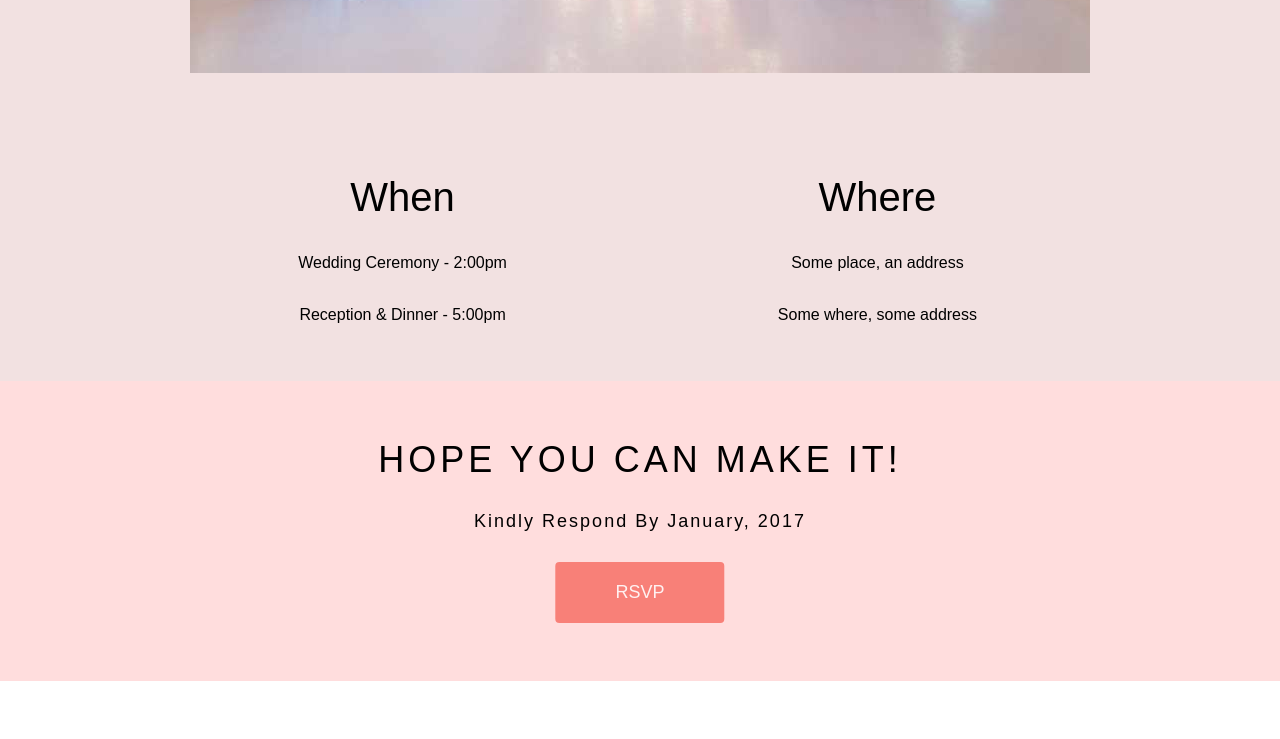
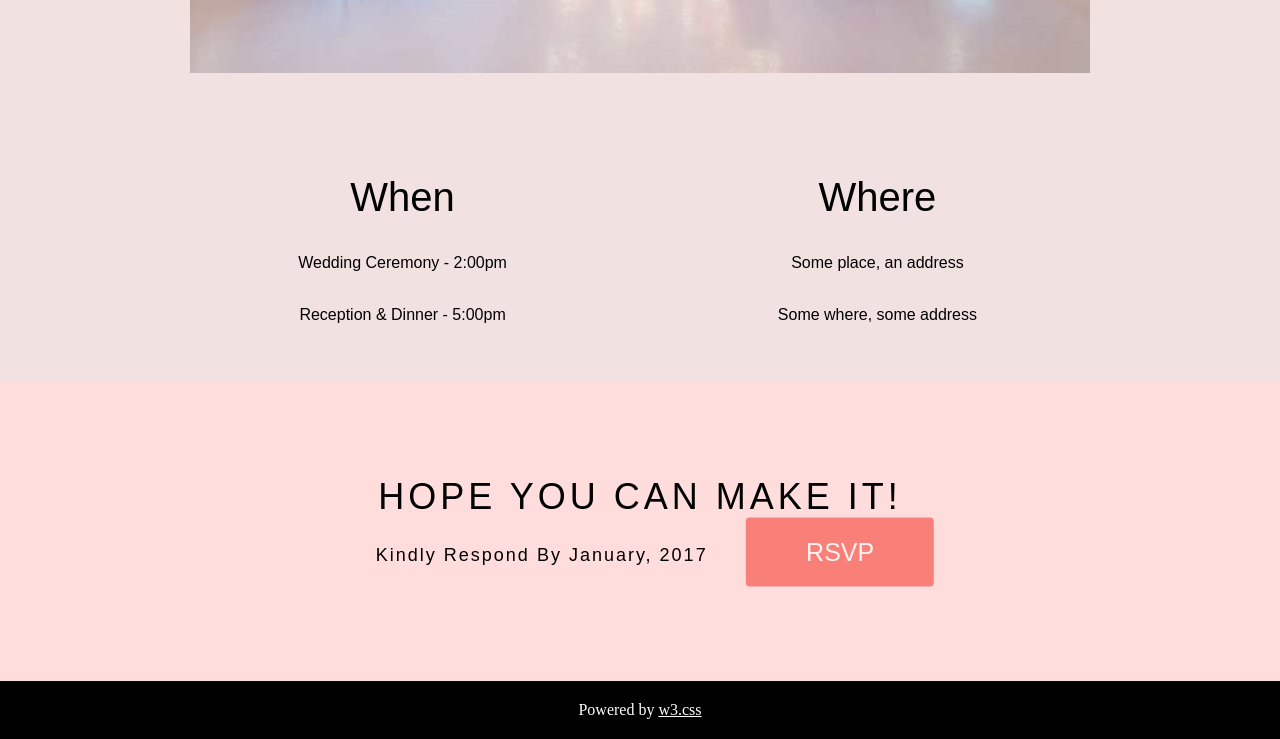
Before and after one commit to Softconstruct-internship/Html-Task-5, a website: page index.html in a window 1280 px wide. Shown: the part 2874-3613 px from the top of the page. Before the commit the page ends 3555 px from the top, so only its background shows below. Drawn offline with Linux system fonts and the light colour scheme.

Commit message:
added footer style

```diff
--- a/index.html
+++ b/index.html
@@ -71,10 +71,13 @@
     <section class="main-rspv-container">
 <div>
     <h2>HOPE YOU CAN MAKE IT!</h2>
-    <p>Kindly Respond By January, 2017</p>
+    <small>Kindly Respond By January, 2017</small>
     <button>RSVP</button>
 </div>
     </section>
+    <footer class='footer'>
+        <p>Powered by <a href="w3.css">w3.css</a></p>
+    </footer>
 </body>
 
 </html>
--- /dev/null
+++ b/sass/_footer.scss
@@ -0,0 +1,17 @@
+.footer {
+    background-color: black;
+    width: 100%;
+    padding-top: 20px !important;
+    padding-bottom: 20px !important;
+    text-align: center;
+    color: white;
+
+    p {
+        a {
+            color: white;
+            &:hover {
+                color: green;
+            }
+        }
+    }
+}
--- a/sass/_rsvp.scss
+++ b/sass/_rsvp.scss
@@ -16,7 +16,7 @@
             font-weight: 400;
             letter-spacing: 4px;
         }
-        p {
+        small {
             padding: 30px;
             font-size: 18px !important;
             letter-spacing: 2px !important;
@@ -25,7 +25,7 @@
             color: $first_type_color;
             background-color: #f44336;
             opacity: 0.6;
-            font-size: 18px;
+            font-size: 25px;
             padding: 20px 60px !important;
             border-radius: 4px;
             cursor: pointer;
--- a/sass/main.scss
+++ b/sass/main.scss
@@ -4,6 +4,7 @@
 @import "container-invited";
 @import "wedding-container";
 @import "rsvp";
+@import "footer";
 
 *{
     margin: 0;
```
Also changed, not shown: css/style.css.
